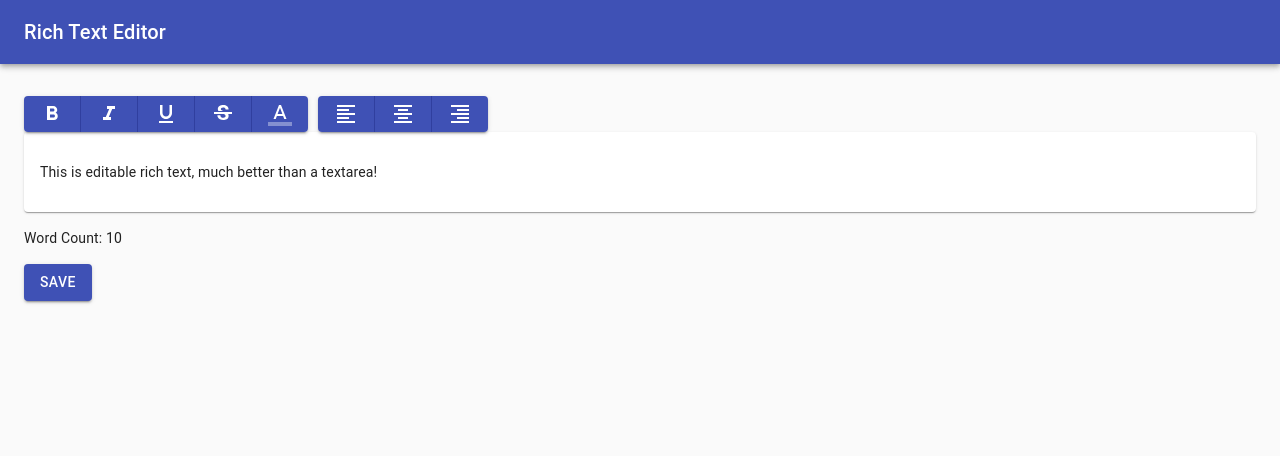
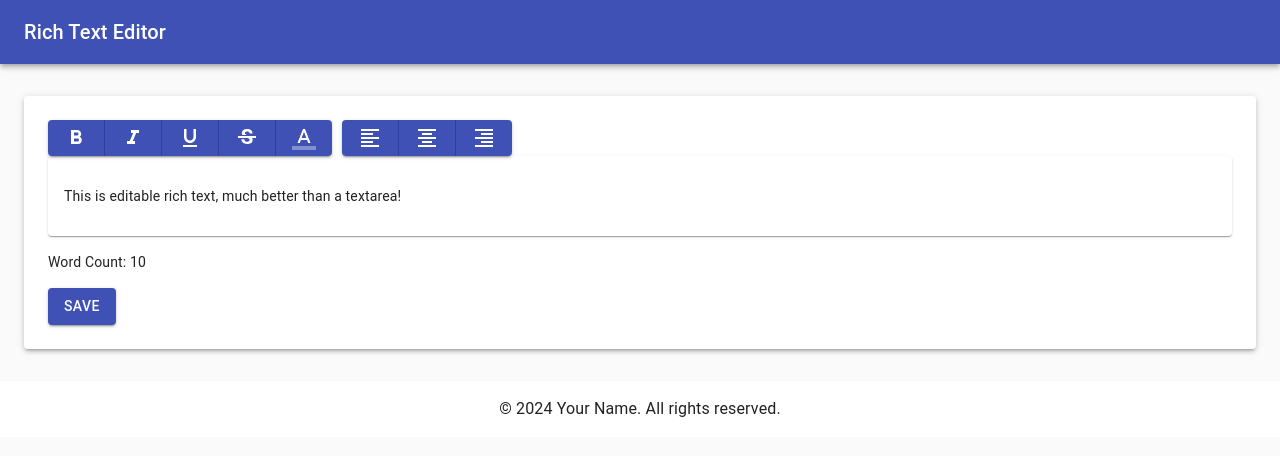
Before and after one commit to HumairaAZ/rich-text-editor, a React (Create React App) app: page / in a window 1280 px wide. Shown: the top 456 px of the page. Built offline with nearby package versions, Linux system fonts and the light colour scheme.

Commit message:
Update App.js

```diff
--- a/src/App.js
+++ b/src/App.js
@@ -2,7 +2,7 @@
 
 import React from 'react';
 import Editor from './components/Editor';
-import { AppBar, Toolbar, Typography, Container, CssBaseline } from '@material-ui/core';
+import { AppBar, Toolbar, Typography, Container, CssBaseline, Paper } from '@material-ui/core';
 import { makeStyles } from '@material-ui/core/styles';
 
 const useStyles = makeStyles((theme) => ({
@@ -14,6 +14,18 @@ const useStyles = makeStyles((theme) => ({
   },
   container: {
     marginTop: theme.spacing(4),
+  },
+  paper: {
+    padding: theme.spacing(3),
+    marginTop: theme.spacing(2),
+    borderRadius: theme.shape.borderRadius,
+    boxShadow: theme.shadows[3],
+  },
+  footer: {
+    marginTop: theme.spacing(4),
+    padding: theme.spacing(2),
+    textAlign: 'center',
+    backgroundColor: theme.palette.background.paper,
   },
 }));
 
@@ -31,8 +43,13 @@ function App() {
         </Toolbar>
       </AppBar>
       <Container className={classes.container}>
-        <Editor />
+        <Paper className={classes.paper}>
+          <Editor />
+        </Paper>
       </Container>
+      <footer className={classes.footer}>
+        <Typography variant="body1">© 2024 Your Name. All rights reserved.</Typography>
+      </footer>
     </div>
   );
 }
```
